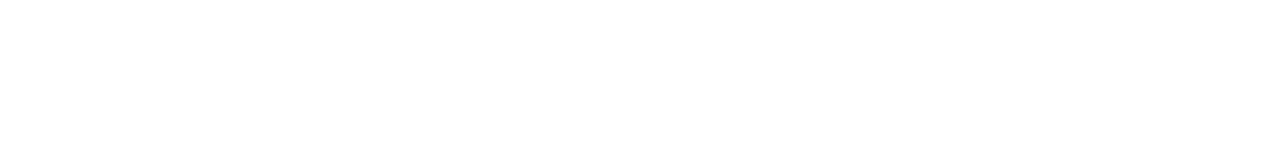
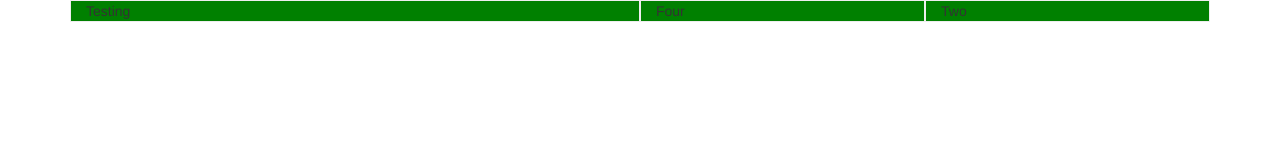
Before and after one commit to jasoncbautista/learningsWeb, a plain HTML site: page index.html in a window 1280 px wide. Drawn offline with nearby package versions, Linux system fonts and the light colour scheme.

Commit message:
simple twitter bootstraip

```diff
--- a/index.html
+++ b/index.html
@@ -1,5 +1,22 @@
+
+<style>
+    .randomCol{
+        background: green;
+        border: 1px solid #eee;
+    }
+
+</style>
+<body>
+    <div class="container">
+        <div class="randomCol col-sm-6 col-xs-12"> Testing</div>
+        <div class="randomCol col-sm-3 col-xs-6"> Four </div>
+        <div class="randomCol col-sm-3 col-xs-6"> Two</div>
+
+    </div>
+</body>
+
+
 <link href="http://netdna.bootstrapcdn.com/bootstrap/3.1.1/css/bootstrap.min.css" rel="stylesheet">
-
 <script src="http:////cdnjs.cloudflare.com/ajax/libs/jquery/2.0.3/jquery.min.js"></script>
 <script src="http://netdna.bootstrapcdn.com/bootstrap/3.1.1/js/bootstrap.min.js"></script>
 <script>
```
Also changed, not shown: 1 other file.
